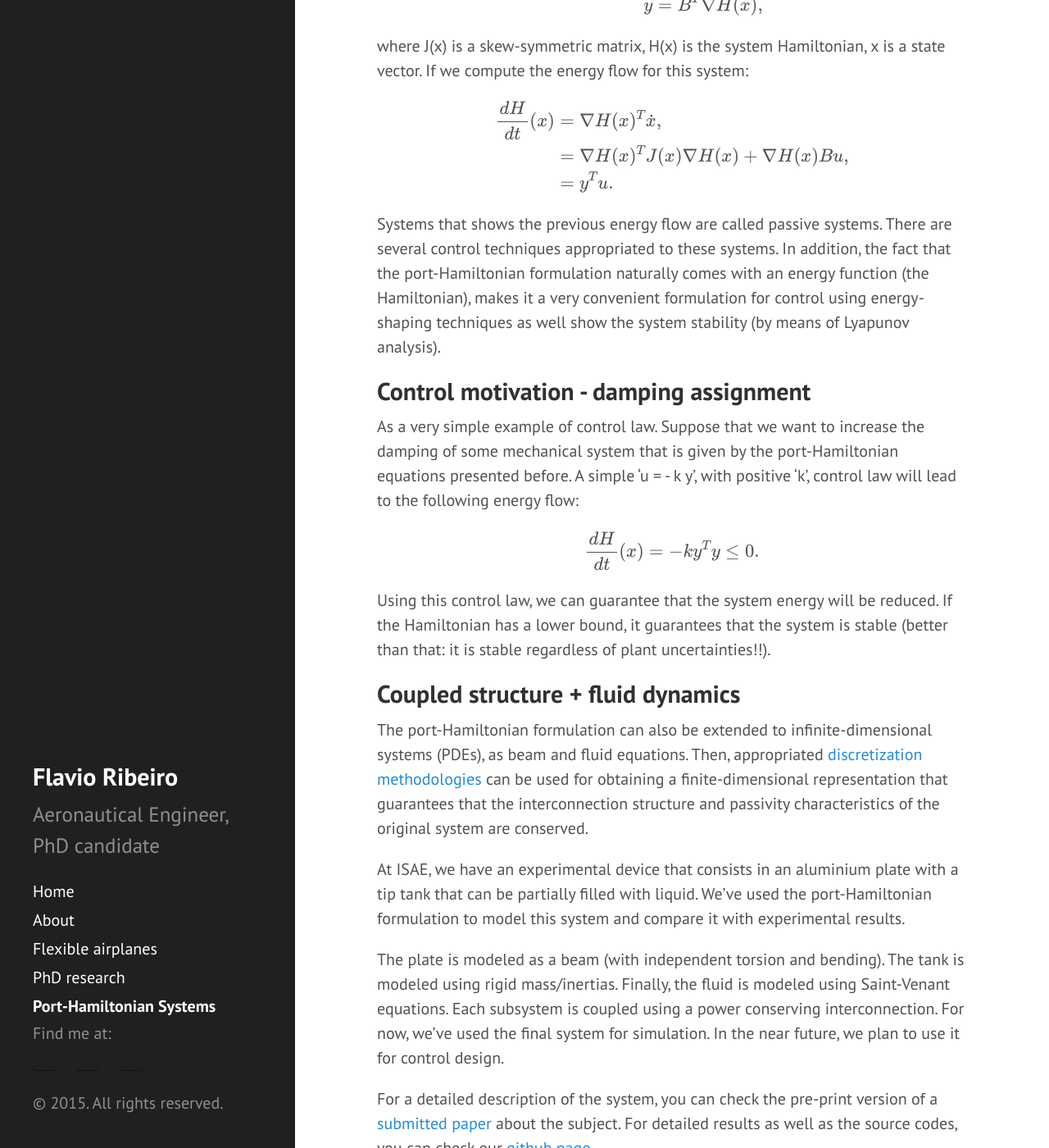
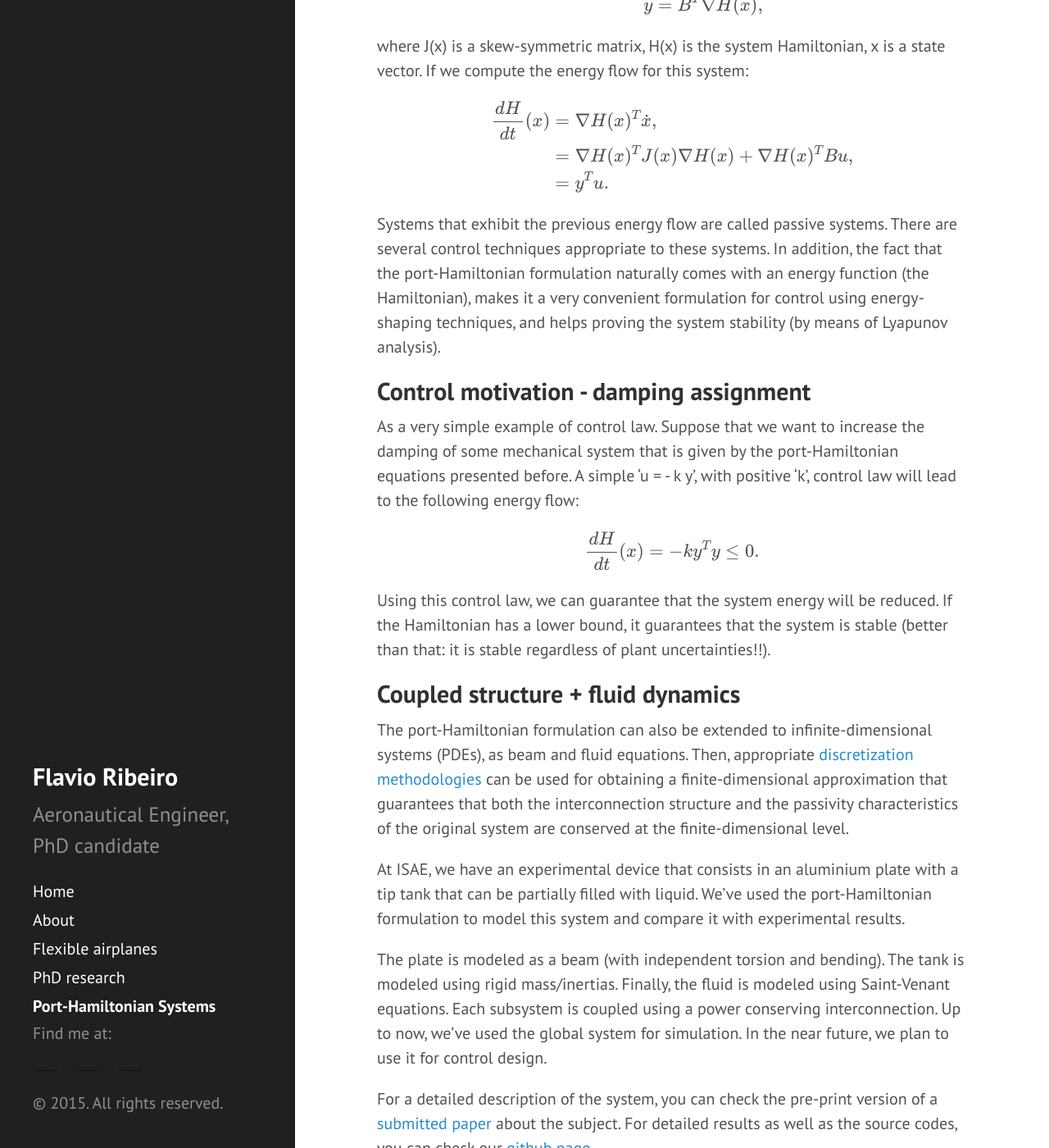
Before and after one commit to flavioluiz/flavioluiz.github.io, a Jekyll site: the page built from port-hamiltonian.md, in a window 1280 px wide and 1400 px high, scrolled down 1902 px. Shown: the whole window at 82% size. Built offline with Jekyll 4.4.1, drawn with Linux system fonts in a browser that asks for light colours; formulas are drawn with MathJax 3; some of the changed text lies outside the part shown.

Commit message:
corrections

```diff
--- a/port-hamiltonian.md
+++ b/port-hamiltonian.md
@@ -102,16 +102,16 @@ a state vector. If we compute the energy flow for this system:
 $$
 \begin{align}
 	\frac{d H}{d t}(x) & = \nabla H(x)^T \dot{x}, \\
-	                     & = \nabla H(x)^T J(x) \nabla H(x) + \nabla H(x) B u, \\
+	                     & = \nabla H(x)^T J(x) \nabla H(x) + \nabla H(x)^T B u, \\
 						 & = y^T u.
 \end{align}
 $$
 
-Systems that shows the previous energy flow are called passive systems. There are
-several control techniques appropriated to these systems. In addition, the fact that
+Systems that exhibit the previous energy flow are called passive systems. There are
+several control techniques appropriate to these systems. In addition, the fact that
 the port-Hamiltonian formulation naturally comes with an energy function (the Hamiltonian),
-makes it a very convenient formulation for control using energy-shaping techniques as well
-show the system stability (by means of Lyapunov analysis).
+makes it a very convenient formulation for control using energy-shaping techniques, and
+helps proving the system stability (by means of Lyapunov analysis).
 
 Control motivation - damping assignment
 -----------------------------------------
@@ -135,9 +135,9 @@ Coupled structure + fluid dynamics
 --------------------------------------------------------
 
 The port-Hamiltonian formulation can also be extended to infinite-dimensional systems (PDEs), as
-beam and fluid equations. Then, appropriated [discretization methodologies](https://www.researchgate.net/publication/222522902_Hamiltonian_discretization_of_boundary_control_systems)
-can be used for obtaining a finite-dimensional representation that guarantees that the interconnection
-structure and passivity characteristics of the original system are conserved.
+beam and fluid equations. Then, appropriate [discretization methodologies](https://www.researchgate.net/publication/222522902_Hamiltonian_discretization_of_boundary_control_systems)
+can be used for obtaining a finite-dimensional approximation that guarantees that both the interconnection
+structure and the passivity characteristics of the original system are conserved at the finite-dimensional level.
 
 At ISAE, we have an experimental device that consists in an aluminium plate with a tip tank that can
 be partially filled with liquid. We've used the port-Hamiltonian formulation to model this system
@@ -145,8 +145,8 @@ and compare it with experimental results.
 
 The plate is modeled as a beam (with independent torsion and bending). The tank is modeled using
 rigid mass/inertias. Finally, the fluid is modeled using Saint-Venant equations.
-Each subsystem is coupled using a power conserving interconnection. For now, we've used
-the final system for simulation. In the near future, we plan to use it for control design.
+Each subsystem is coupled using a power conserving interconnection. Up to now, we've used
+the global system for simulation. In the near future, we plan to use it for control design.
 
 For a detailed description of the system, you can check the pre-print version of a [submitted paper]({{ site.baseurl }}papers/FluidStructurePH.pdf) about the subject.
 For detailed results as well as the source codes, you can check our [github page](https://github.com/flavioluiz/port-hamiltonian/tree/master/LHMNLC2015).
```
Also changed, not shown: other parts of port-hamiltonian.md (+3 -3 lines).
